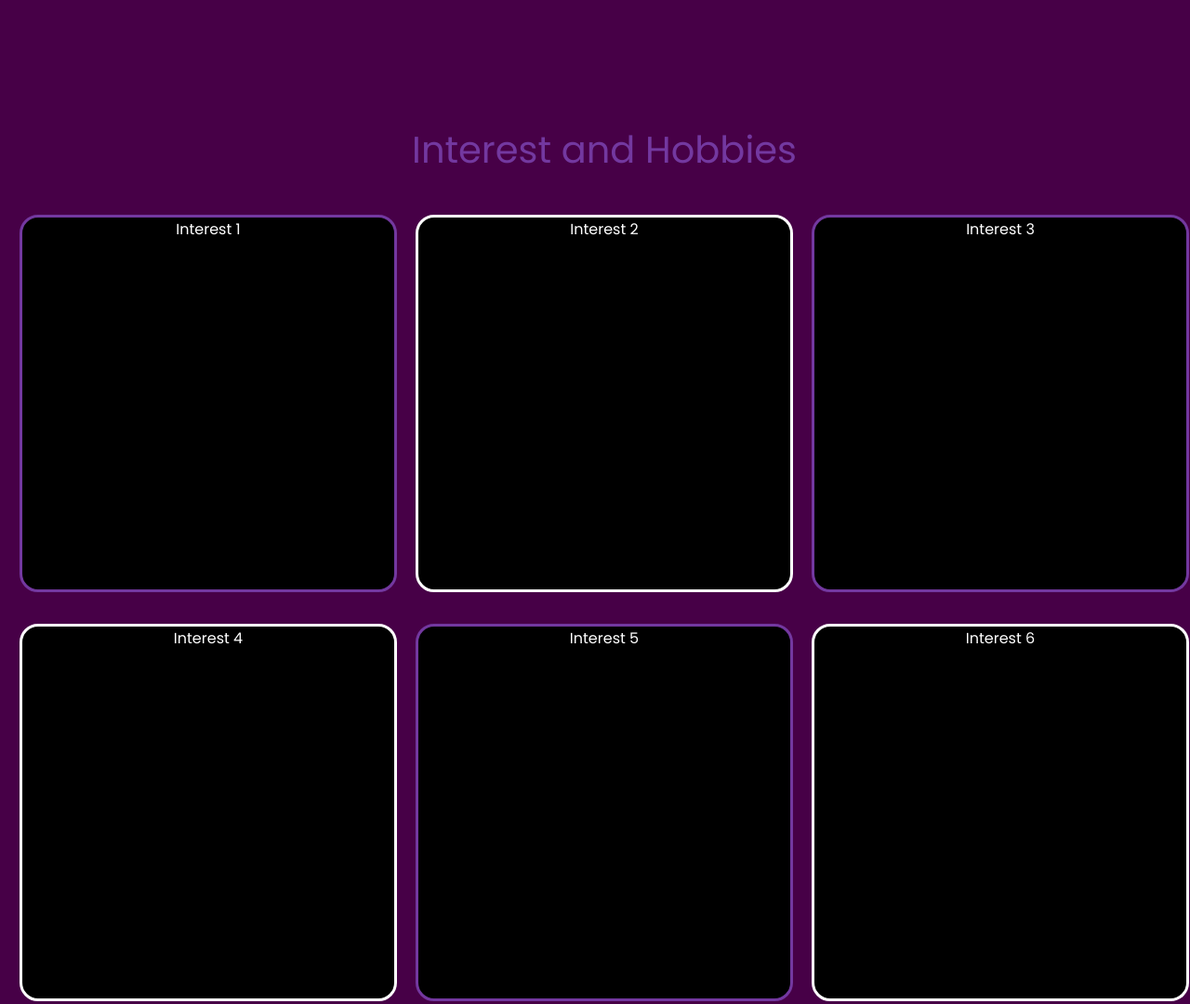
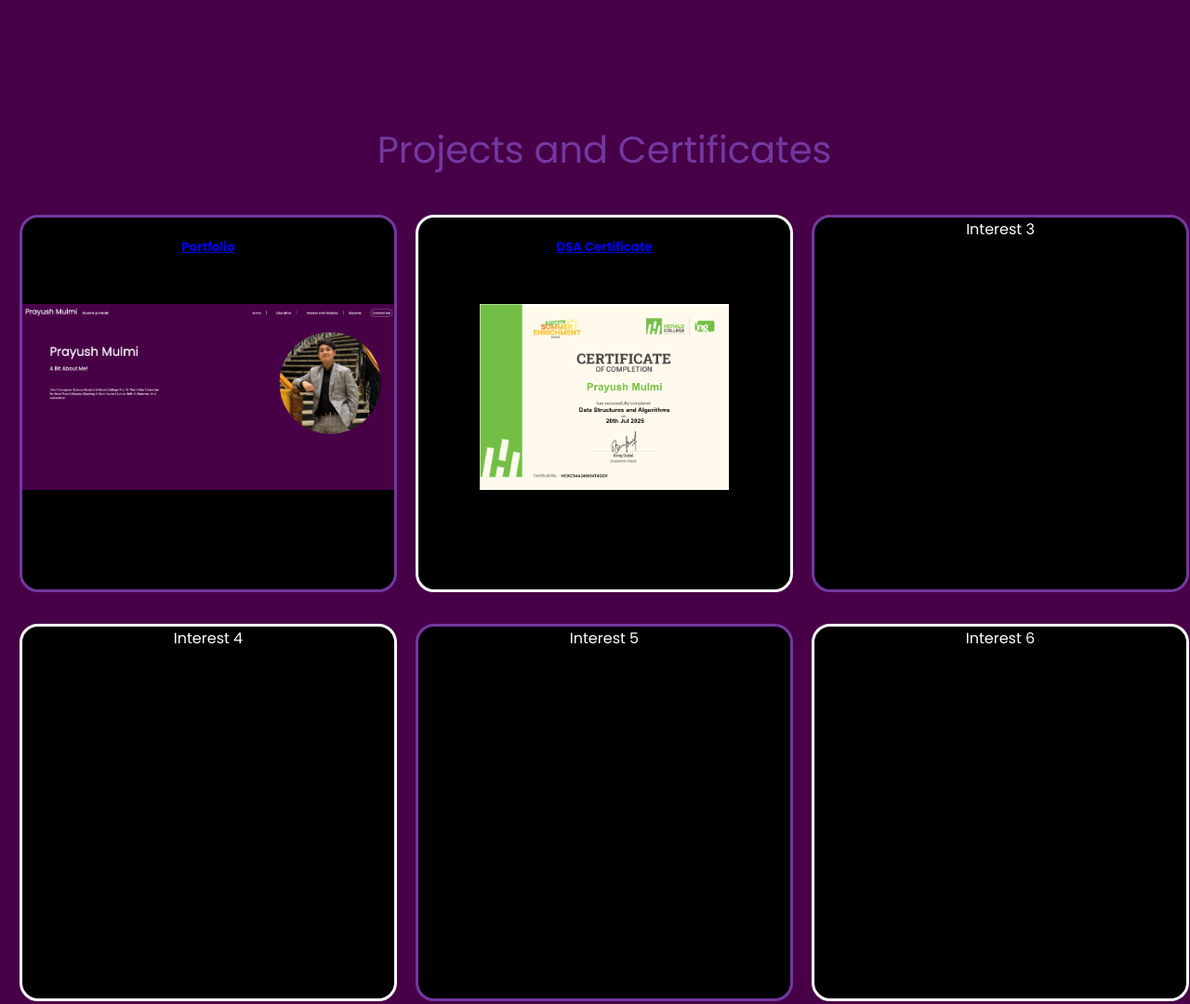
Before and after one commit to PrayushMulmi/Full-Stack-Development, a plain HTML site: page index.html in a window 1280 px wide. Shown: the part 2060-3140 px from the top of the page at 93% size. Drawn offline with Linux system fonts and the light colour scheme; a web font is replaced by a local one.

Commit message:
Added Projects and Certificates

```diff
--- a/index.html
+++ b/index.html
@@ -115,10 +115,28 @@
     </section>
     <!-- interest and hobbies section -->
     <section id="iah" class="iah-section">
-      <p>Interest and Hobbies</p>
+      <p>Projects and Certificates</p>
       <div class="iah-section1">
-        <div class="iah1">Interest 1</div>
-        <div class="iah2">Interest 2</div>
+        <div class="iah1">
+          <h5>
+            <a
+              href="https://prayushmulmi.github.io/Full-Stack-Development/"
+              target="_blank"
+              >Portfolio</a
+            >
+          </h5>
+          <img src="/Full-Stack-Development/Images/portfolio.png" />
+        </div>
+        <div class="iah2">
+          <h5>
+            <a
+              href="https://certificate.heraldcollege.edu.np/certificate/share/HCKCS4A240054T4GDV"
+              target="_blank"
+              >DSA Certificate</a
+            >
+          </h5>
+          <img src="/Full-Stack-Development/Images/dsa.png" alt="" />
+        </div>
         <div class="iah1">Interest 3</div>
       </div>
       <div class="iah-section2">
--- a/style.css
+++ b/style.css
@@ -212,7 +212,9 @@ th {
 }
 .iah1,
 .iah2 {
-  display: inline-flex;
+  display: flex;
+  flex-direction: column;
+  align-items: center;
   background-color: black;
   height: 400px;
   width: 400px;
@@ -221,8 +223,22 @@ th {
   color: white;
   border-radius: 20px;
   border: 3px solid #7338a0;
-  justify-content: center;
+  overflow: hidden;
 }
+
+.iah1 > h5,
+.iah2 > h5 {
+  color: white;
+  margin-bottom: 1px;
+}
+
+.iah1 > img,
+.iah2 > img {
+  margin-top: 50px;
+  height: 200px;
+  width: auto;
+}
+
 .iah2 {
   border: 3px solid white;
 }
```
Also changed, not shown: Images/dsa.png (added), Images/portfolio.png (added).
